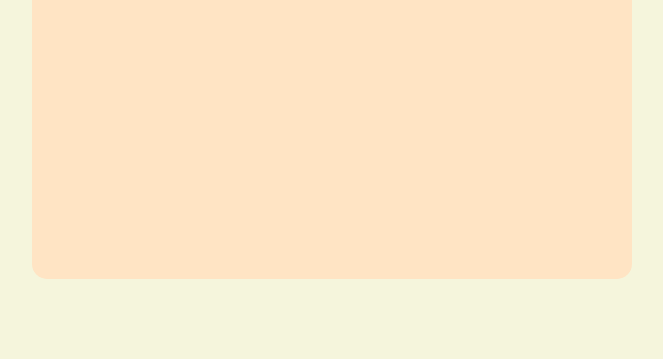
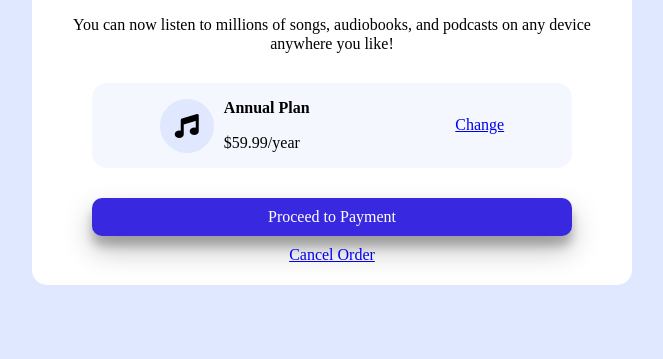
Before and after one commit to ob2code/Order-summary-component, a website: page index.html in a window 1280 px wide. Shown: the part 441-800 px from the top of the page, without its empty margins (308-971 px from the left). Drawn offline with nearby package versions, Linux system fonts and the light colour scheme.

Commit message:
update css

```diff
--- a/index.html
+++ b/index.html
@@ -8,30 +8,87 @@
 
   <link rel="icon" type="image/png" sizes="32x32" href="./images/favicon-32x32.png">
   <link rel="stylesheet" href="./node_modules/normalize.css/normalize.css">
+  <script src="https://kit.fontawesome.com/0c867811bd.js" crossorigin="anonymous"></script>
 
   <title>Frontend Mentor | Order summary card</title>
 
   <!-- Feel free to remove these styles or customise in your own stylesheet 👍 -->
   <style>
     body {
-      background-color: beige;
+      /* background-color: beige; */
+      background-image: url("images/pattern-background-desktop.svg");
+      background-color: hsl(225, 100%, 94%);
+      background-size: contain;
+      background-repeat: no-repeat;
     }
 
     #page-wapper {
       display: flex;
       justify-content: center;
       align-items: center;
-      outline: dashed 1px black;
       height: 100vh;
+
     }
 
     #main-container {
       max-width: 600px;
       width: 90%;
-      height: 80vh;
-      background-color: bisque;
+      /* height: 80vh; */
+      background-color: white;
       border-radius: 15px;
+      text-align: center;
+      display: flex;
+      flex-direction: column;
+      align-items: center;
+      padding-bottom: 20px;
+    }
 
+    #orderDesc {
+      margin: 0;
+      padding: 10px;
+    }
+
+    #orderPlan {
+      border-radius: 15px;
+      background-color: hsl(225, 100%, 98%);
+      width: 80%;
+      display: flex;
+      justify-content: space-around;
+      align-items: center;
+      margin-top: 20px;
+      margin-bottom: 20px;
+    }
+
+    #orderPanel {
+      display: flex;
+
+      align-items: center;
+
+    }
+
+    #orderDetail {
+      padding-left: 10px;
+      padding-right: 10px;
+      text-align: left;
+    }
+
+    #musicIcon {
+      font-size: 1.5rem;
+      background-color: hsl(225, 100%, 94%);
+      border-radius: 50%;
+      border: solid 15px hsl(225, 100%, 94%);
+
+    }
+
+    .btn {
+      width: 80%;
+      border-radius: 10px;
+      border: none;
+      padding: 10px;
+      margin: 10px;
+      background-color: hsl(245, 75%, 52%);
+      color: white;
+      box-shadow: rgba(0, 0, 0, 0.25) 0px 14px 28px, rgba(0, 0, 0, 0.22) 0px 10px 10px;
 
     }
 
@@ -40,8 +97,8 @@
         background-image: url("images/pattern-background-mobile.svg");
         background-color: hsl(225, 100%, 94%);
         /* Used if the image is unavailable */
-        background-size: contain;
-        background-repeat: no-repeat;
+        /* background-size: contain;
+        background-repeat: no-repeat; */
       }
     }
 
@@ -53,19 +110,19 @@
     .attribution a {
       color: hsl(228, 45%, 44%);
     }
-    #header{
-      /* width: 100px;
-      height: 100px;
-      outline: dashed 1px black; */
 
-    }
-    #imgheader{
+    img {
 
       border-top-left-radius: 15px;
       border-top-right-radius: 15px;
       width: 100%;
-      /* height: 100px; */
-      /* object-fit: contain; */
+
+    }
+
+    #plan {
+      border-radius: 15px;
+      background-color: cadetblue;
+      margin: 20px;
     }
   </style>
 </head>
@@ -75,25 +132,28 @@
   <div id="page-wapper">
     <div id="main-container">
 
-        <img id="imgheader" src="./images/illustration-hero.svg">
+      <img src="./images/illustration-hero.svg" alt="hero banner">
+
+      <h1>Order Summary</h1>
+
+      <p id="orderDesc">You can now listen to millions of songs, audiobooks, and podcasts on any
+        device anywhere you like!</p>
+      <div id="orderPlan">
+        <div id="orderPanel">
+          <i id="musicIcon" class="fas fa-music"></i>
+          <div id="orderDetail">
+            <p><strong>Annual Plan</strong></p>
+            <p>$59.99/year</p>
+          </div>
+        </div>
+        <a id="changePlan" href="#">Change</a>
+      </div>
+      <button class="btn">Proceed to Payment</button>
+      <a id="cancelOrder" href="#">Cancel Order</a>
+    </div>
+  </div>
 
 
-      Order Summary
-
-      You can now listen to millions of songs, audiobooks, and podcasts on any
-      device anywhere you like!
-
-      Annual Plan
-      $59.99/year
-
-      Change
-
-      Proceed to Payment
-      Cancel Order
-
-    </div>
-
-  </div>
 
 
   <!-- <div class="attribution">
```
Also changed, not shown: design/active-states__layout.jpg (added).
